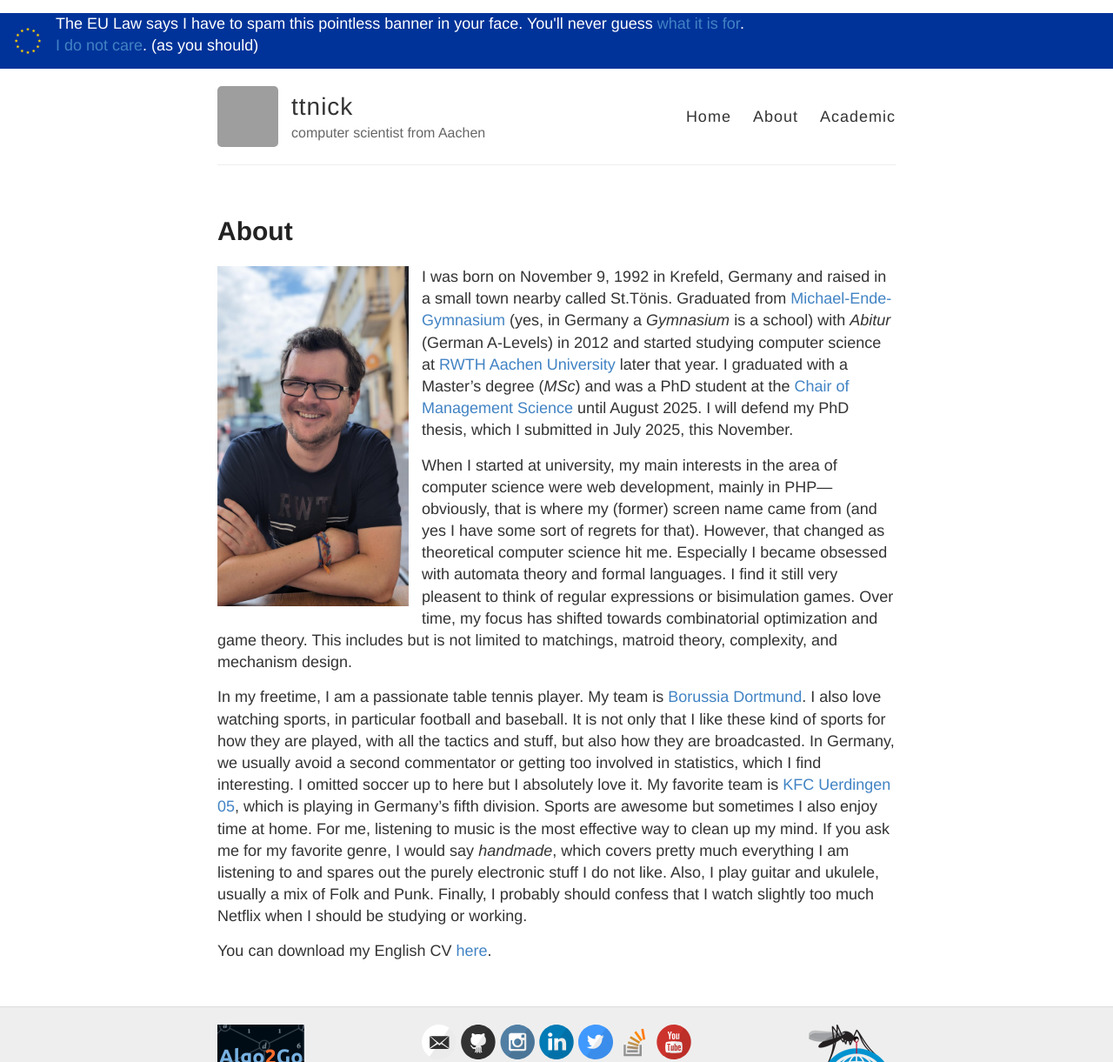
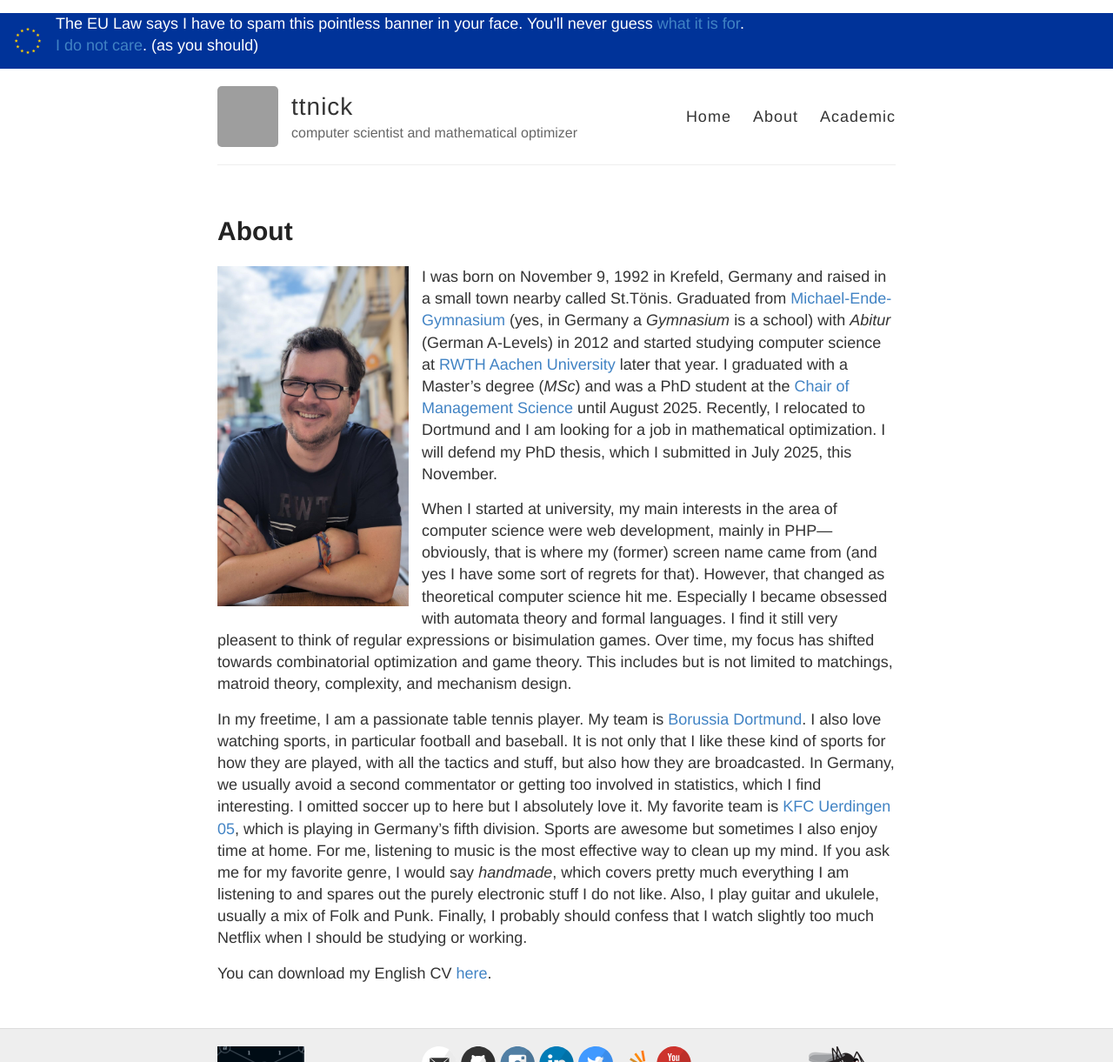
Before and after one commit to ttnick/ttnick.github.io, a Jekyll site: the page built from about.md, in a window 1280 px wide, cut to the strip 0-1221 px from the top of the page. Shown: the whole strip at 87% size. Built offline with Jekyll 4.4.1, drawn with Linux system fonts in a browser that asks for light colours; grey boxes are pictures that could not be loaded.

Commit message:
Dortmund information

```diff
--- a/_config.yml
+++ b/_config.yml
@@ -7,7 +7,7 @@ name: ttnick
 title: ttnick
 
 #Short bio or description (displayed in the header)
-description: computer scientist from Aachen
+description: computer scientist and mathematical optimizer
 
 #URL of your avatar or profile pic (you could use your GitHub profile pic)
 avatar: https://avatars1.githubusercontent.com/u/7252402?s=460&v=4
--- a/about.md
+++ b/about.md
@@ -7,6 +7,7 @@ title: About
 I was born on November 9, 1992 in Krefeld, Germany and raised in a small town nearby called St.Tönis.
 Graduated from [Michael-Ende-Gymnasium](http://michael-ende-gymnasium.de) (yes, in Germany a *Gymnasium* is a school) with *Abitur* (German A-Levels) in 2012 and started studying computer science at [RWTH Aachen University](http://rwth-aachen.de) later that year.
 I graduated with a Master's degree (*MSc*) and was a PhD student at the [Chair of Management Science](https://www.oms.rwth-aachen.de) until August 2025.
+Recently, I relocated to Dortmund and I am looking for a job in mathematical optimization.
 I will defend my PhD thesis, which I submitted in July 2025, this November.
 
 When I started at university, my main interests in the area of computer science were web development, mainly in PHP---obviously, that is where my (former) screen name came from (and yes I have some sort of regrets for that).
```
Also changed, not shown: index.md (+1 -1 lines).
